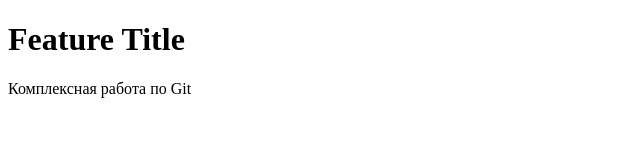
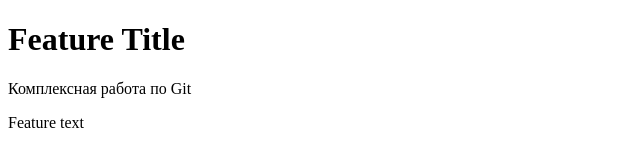
Before and after one commit to isipprsholdan-tech/git-lab-2, a plain HTML site: page index.html in a window 1280 px wide. Shown: the full height of the page, 0-640 px from the left. Drawn offline with Linux system fonts and the light colour scheme.

Commit message:
Add Feature text paragraph

```diff
--- a/index.html
+++ b/index.html
@@ -6,3 +6,4 @@
 <p>Комплексная работа по Git</p>
 </body>
 </html>
+<p>Feature text</p>
```
